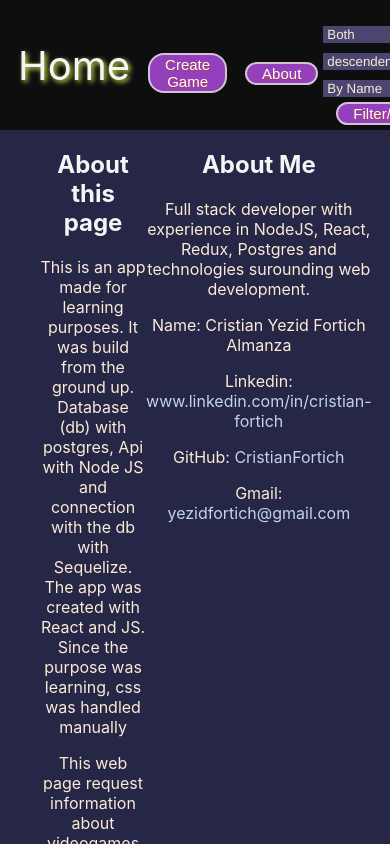
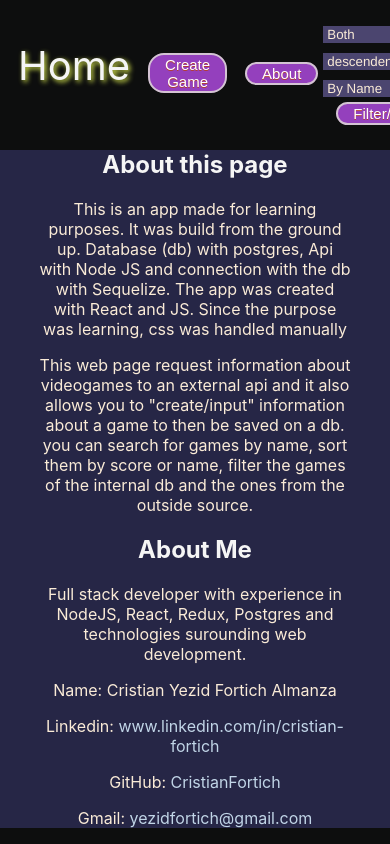
Before and after one commit to CristianFortich/Videogames, a React (Create React App) app: page /home in a window 390 px wide. Both pictures are taken after a click on the button "About". Shown: the top 844 px of the page. Built offline with nearby package versions, Linux system fonts and the light colour scheme; no server answers.

Commit message:
first aplication of media

```diff
--- a/src/components/About/About.module.css
+++ b/src/components/About/About.module.css
@@ -1,24 +1,33 @@
 .mainBox{
     background-color: rgb(38, 38, 70);
-    display: flex;
+    display:flex;
     justify-content:space-between;
 }
+
 .aboutPage{
-    margin-left: 40px;
-    width: 500px;
+    margin-left: 20px;
+    width: 40%;
 }
 .aboutMe{
-    margin-right: 40px;
-    width: 400px;
+    margin-right: 20px;
+    width: 40%;
 }
 .a{
     text-decoration: none;
     color: rgb(193, 213, 231);;
 }
-.linkedin{
-    position: absolute;
-    width: 20px;
+@media (max-width: 720px){
+    .mainBox{
+        display: block;
+    }
+    .aboutPage{
+        margin-left: 10%;
+        margin-right: 10%;
+        width: 80%;
+    }
+    .aboutMe{
+        margin-left: 10%;
+        margin-right: 10%;
+        width: 80%;
+    }
 }
-.linkedin :hover{
-    cursor: pointer;
-}
--- a/src/components/Home/Home.jsx
+++ b/src/components/Home/Home.jsx
@@ -38,11 +38,9 @@ export class Home extends Component {
           <button className={homeStyle.createGameB} onClick={(e)=>handleAboutSwitch(e)}>About</button>
           <SearchBar/>
         </div>
-        <Draggable>
           <div className={homeStyle.about}>
             {this.props.about?<About/>:null}
           </div>
-        </Draggable>
         <Draggable>
           <div className={homeStyle.CreateGame}>
             {this.props.switch?<CreateGame genres={this.props.genres}/>:null}
```
